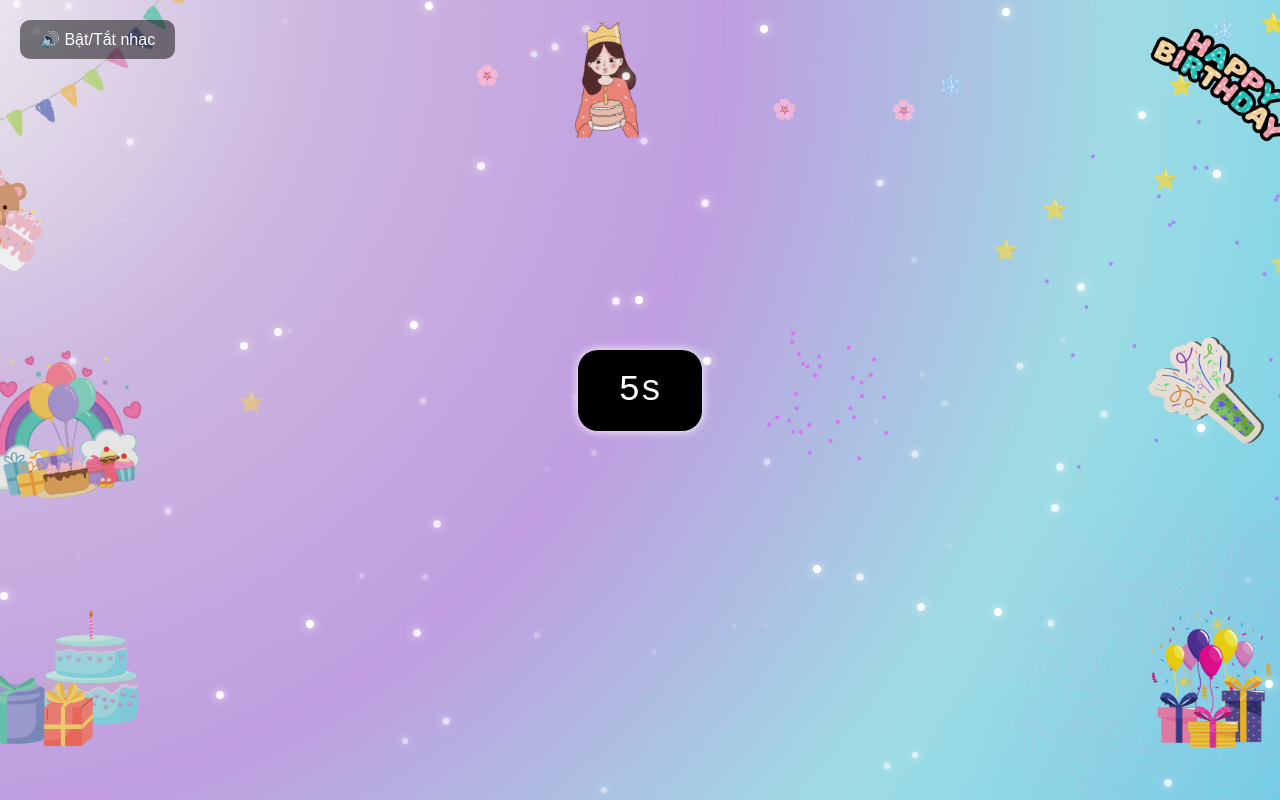
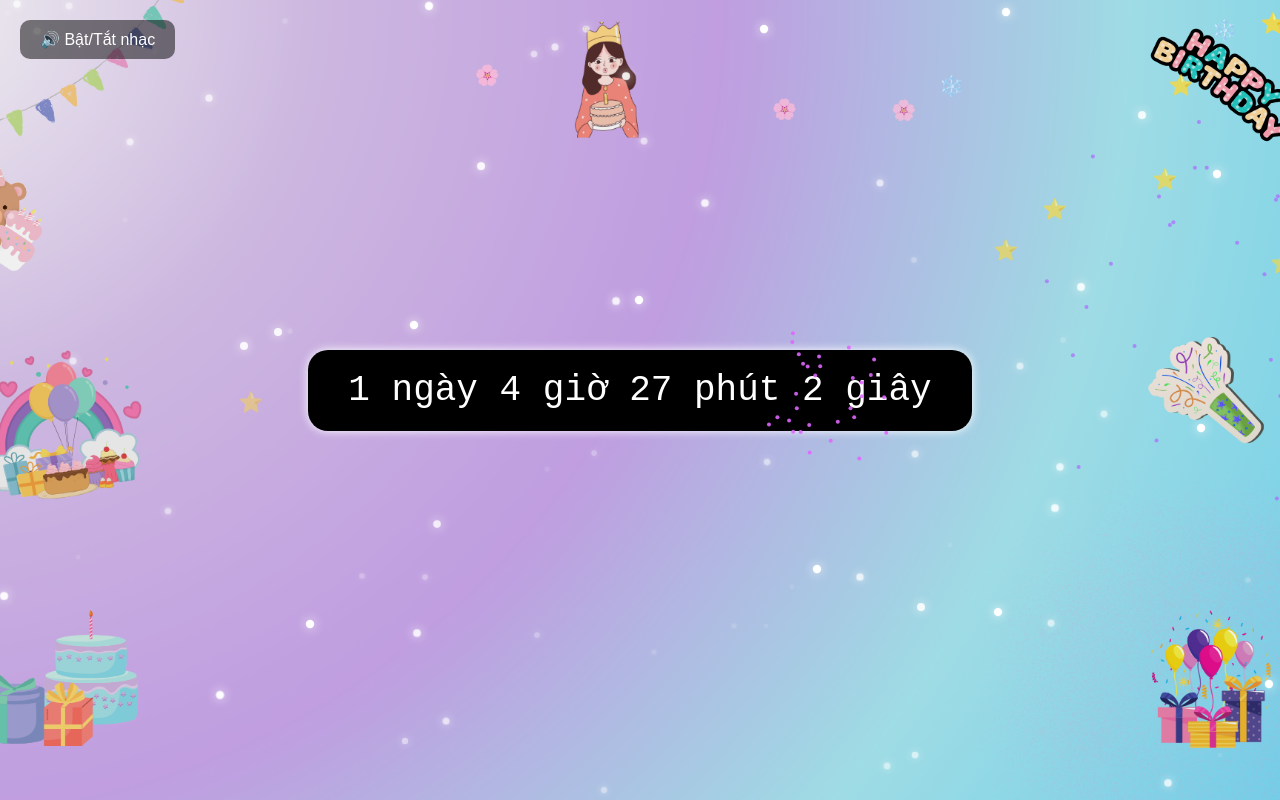
Before and after one commit to liggna59/H-ng-Ng-c-19-tu-i-r-i-, a plain HTML site: page index.html in a window 1280 px wide. Drawn offline with Linux system fonts and the light colour scheme; animation ran at ten frames a second.

Commit message:
Update index.html

```diff
--- a/index.html
+++ b/index.html
@@ -11,7 +11,6 @@
       overflow: hidden;
       font-family: 'Dancing Script', cursive;
     }
-
     #background {
       position: fixed;
       top: 0;
@@ -24,13 +23,11 @@
       animation: animateBg 15s infinite linear;
       filter: brightness(0.9) contrast(1.1);
     }
-
     @keyframes animateBg {
       0% { background-position: 0% 0%; }
       50% { background-position: 100% 50%; }
       100% { background-position: 0% 0%; }
     }
-
     .btn {
       padding: 12px 24px;
       font-size: 16px;
@@ -41,27 +38,18 @@
       cursor: pointer;
       transition: background 0.3s;
     }
-
-    .btn:hover {
-      background-color: #7c3aed;
-    }
-
+    .btn:hover { background-color: #7c3aed; }
     .page {
       position: absolute;
       top: 0; left: 0;
-      width: 100vw;
-      height: 100vh;
+      width: 100vw; height: 100vh;
       display: none;
       justify-content: center;
       align-items: center;
       flex-direction: column;
       text-align: center;
     }
-
-    .page.show {
-      display: flex;
-    }
-
+    .page.show { display: flex; }
     #countdown {
       font-family: 'Courier New', monospace;
       font-size: 36px;
@@ -72,45 +60,36 @@
       margin-bottom: 20px;
       box-shadow: 0 0 10px white;
     }
-
     .bling {
       position: fixed;
-      width: 6px;
-      height: 6px;
+      width: 6px; height: 6px;
       background: white;
       border-radius: 50%;
       box-shadow: 0 0 8px white;
       animation: blink 2s infinite ease-in-out;
       z-index: -1;
     }
-
     @keyframes blink {
       0%, 100% { opacity: 0.1; transform: scale(0.8); }
       50% { opacity: 1; transform: scale(1.4); }
     }
-
     .falling {
       position: fixed;
       font-size: 20px;
       animation: fall linear infinite;
       z-index: 0;
     }
-
     @keyframes fall {
       0% { transform: translateY(-100px); opacity: 1; }
       100% { transform: translateY(110vh); opacity: 0; }
     }
-
     .firework {
       position: fixed;
       pointer-events: none;
-      top: 0;
-      left: 0;
-      width: 100vw;
-      height: 100vh;
+      top: 0; left: 0;
+      width: 100vw; height: 100vh;
       z-index: 1;
     }
-
     #audio-toggle {
       position: fixed;
       top: 20px;
@@ -123,6 +102,13 @@
       border-radius: 10px;
       font-size: 16px;
       cursor: pointer;
+    }
+    .title {
+      font-size: 36px;
+      margin-bottom: 40px;
+      text-align: center;
+      position: relative;
+      top: -20px;
     }
   </style>
 </head>
@@ -154,6 +140,7 @@
   </div>
 
   <script>
+    const SIMULATE_TIME = false; // Đặt = true để test đếm ngược (bằng cách giả lập thời gian đã tới)
     const blessingLines = [
       "Hôm nay trời xanh mây trắng nắng vàng, là sn của HN🎉",
       "19 tuổi rồi đó, nhanh thế (vẫn đang tự thấy shock)💜",
@@ -190,6 +177,29 @@
       "Tận hưởng đi vì nốt năm nữa U30 rồi đó :D"
     ];
 
+    const teaseLines = [
+      "😏 Hnhu bị lỗi rồi đó, tiếp đi 😏",
+      "🙄 Thấy cũng cũng rồi đó, chắc do non tay load hơi lâu 🙄",
+      "😝 Ơ còn à, chắc lần cuối rồi đó,  chắc chắn😝",
+      "🤭 Hãy sống kiên nhẫn lên nèo, kiên nhẫn là tốt 🤭",
+      "🥳 Roài thôi không thách thức nữa, để chuyển qua nội dung chính 🥳",
+      "🤣 Hnhu ctrinh lỗi rồi, chết rồi biết lsao đâyyyy🤣",
+      "😜 Chờ tý đi, đang sửa nốt, chắc vậy (hoặc thách thức lòng kiên nhẫn) 😜",
+      "🥰 Đến đc tận đây rồi cũng tốt đó, hê hê, ncl không đùa nữa đâu, chơi thật này",
+      "😇 Lần này legit nha, ko troll nữa, nhấn cái là sang luôn 😇"
+    ];
+
+    let teaseCount = 0;
+    function teaseClick() {
+      document.getElementById("teaseText").innerText = teaseLines[teaseCount] || "😇 Nhấn nữa là sang trang nè";
+      teaseCount++;
+      if (teaseCount === teaseLines.length) {
+        nextPage(3);
+        startTyping();
+        playMusic();
+      }
+    }
+
     function startTyping() {
       const box = document.getElementById("blessing-box");
       let currentLine = 0;
@@ -211,29 +221,6 @@
         }, 40);
       }
       typeLine();
-    }
-
-    const teaseLines = [
-      "😏 Hnhu bị lỗi rồi đó, tiếp đi 😏",
-      "🙄 Thấy cũng cũng rồi đó, chắc do non tay load hơi lâu 🙄",
-      "😝 Ơ còn à, chắc lần cuối rồi đó,  chắc chắn😝",
-      "🤭 Hãy sống kiên nhẫn lên nèo, kiên nhẫn là tốt, là liều thuốc cho sức khỏe và tinh thần chạy deadline 🤭",
-      "🥳 Roài thôi không thách thức nữa, để chuyển qua ndung chính 🥳",
-      "🤣 Hnhu ctrinh lỗi rồi, chết rồi biết lsao đâyyyy🤣",
-      "😜 Chờ tý đi, đang sửa nốt, chắc vậy (hoặc thách thức lòng kiên nhẫn) 😜",
-      "🥰 Đến đc tận đây rồi cũng tốt đó, hê hê, ncl không đùa nữa đâu, chơi thật này",
-      "😇 Lần này legit nha, ko troll troll nữa, ko nhấn là tiếc"
-    ];
-
-    let teaseCount = 0;
-    function teaseClick() {
-      document.getElementById("teaseText").innerText = teaseLines[teaseCount] || "😇 Nhấn nữa là sang trang nè";
-      teaseCount++;
-      if (teaseCount === teaseLines.length) {
-        nextPage(3);
-        startTyping();
-        playMusic();
-      }
     }
 
     function nextPage(n) {
@@ -265,7 +252,7 @@
     };
 
     function updateCountdown() {
-      const targetDate = new Date().getTime() + 10000; // 10 giây để test
+      const targetDate = SIMULATE_TIME ? new Date().getTime() - 1000 : new Date("2025-07-06T00:00:00").getTime();
       const cd = document.getElementById("countdown");
       const interval = setInterval(() => {
         const now = new Date().getTime();
@@ -276,11 +263,16 @@
           cd.onclick = () => nextPage(1);
           cd.style.cursor = "pointer";
         } else {
-          const seconds = Math.floor(distance / 1000);
-          cd.textContent = `${seconds}s`;
+          const days = Math.floor(distance / (1000 * 60 * 60 * 24));
+          const hours = Math.floor((distance % (1000 * 60 * 60 * 24)) / (1000 * 60 * 60));
+          const minutes = Math.floor((distance % (1000 * 60 * 60)) / (1000 * 60));
+          const seconds = Math.floor((distance % (1000 * 60)) / 1000);
+          cd.textContent = `${days} ngày ${hours} giờ ${minutes} phút ${seconds} giây`;
         }
       }, 1000);
     }
+
+    updateCountdown();
 
     for (let i = 0; i < 80; i++) {
       const sparkle = document.createElement('div');
@@ -357,7 +349,6 @@
 
     setInterval(createFirework, 2000);
     animate();
-    updateCountdown();
   </script>
 </body>
 </html>
```
